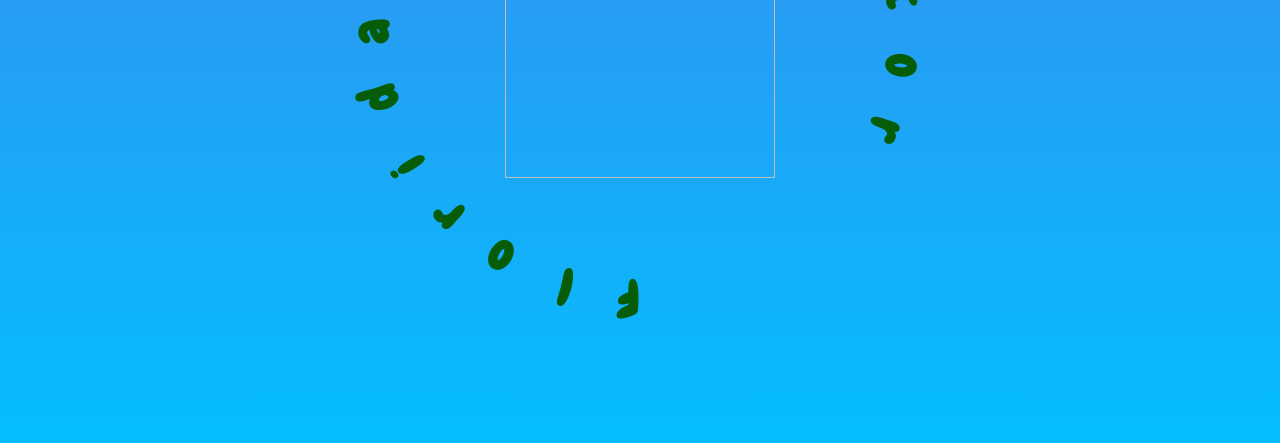
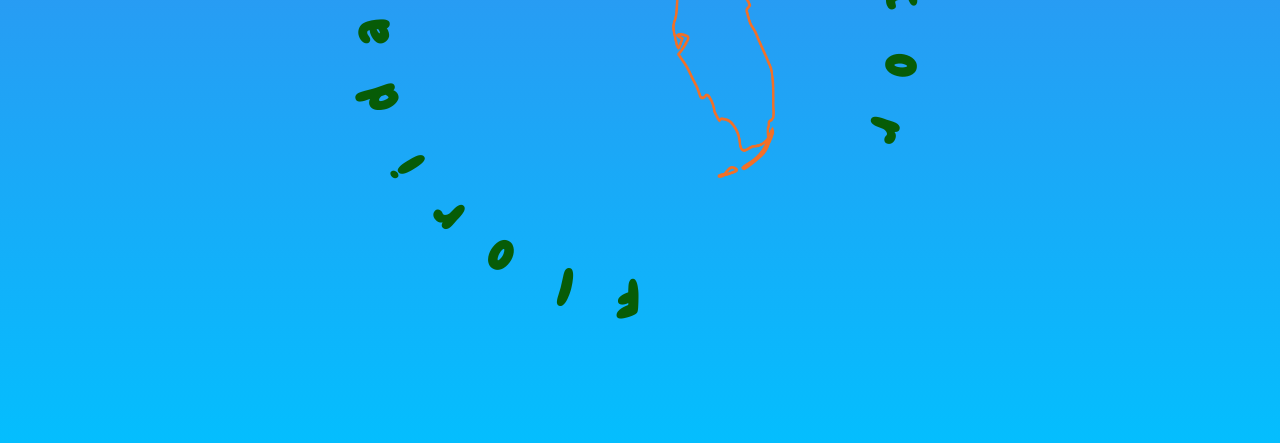
Before and after one commit to afromatt6288/florida-man-generator, a plain HTML site: page index.html in a window 1280 px wide. Shown: the part 357-800 px from the top of the page. Drawn offline with nearby package versions, Linux system fonts and the light colour scheme; a web font is replaced by a local one.

Commit message:
rerouted to image

```diff
--- a/index.html
+++ b/index.html
@@ -23,7 +23,7 @@
             ele[i].style.transform="rotate("+i*14.5+"deg)";
         }
     </script>
-        <img id="florida-logo" src="state-of-florida.png">
+        <img id="florida-logo" src="images/state-of-florida.png">
     </div>
 
     <div id="action-page">
```
